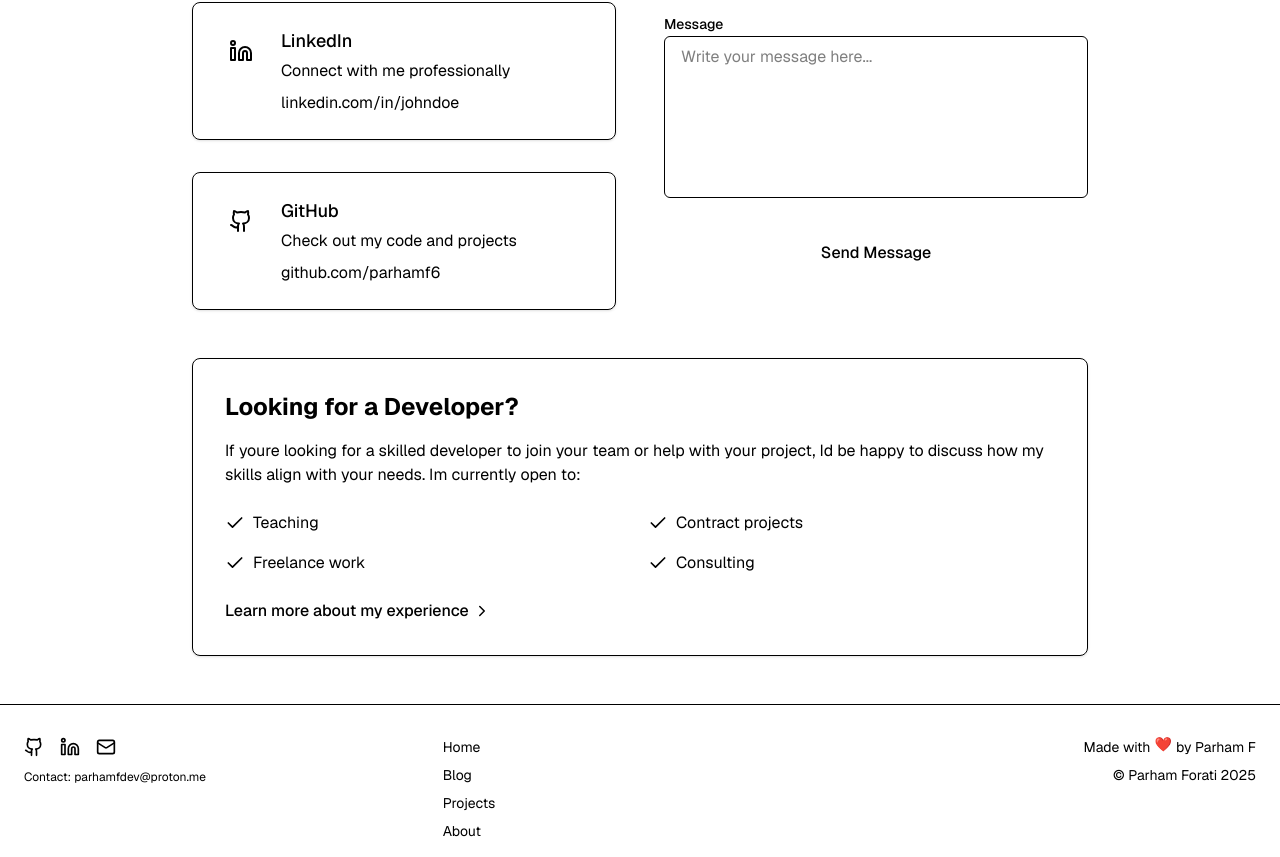
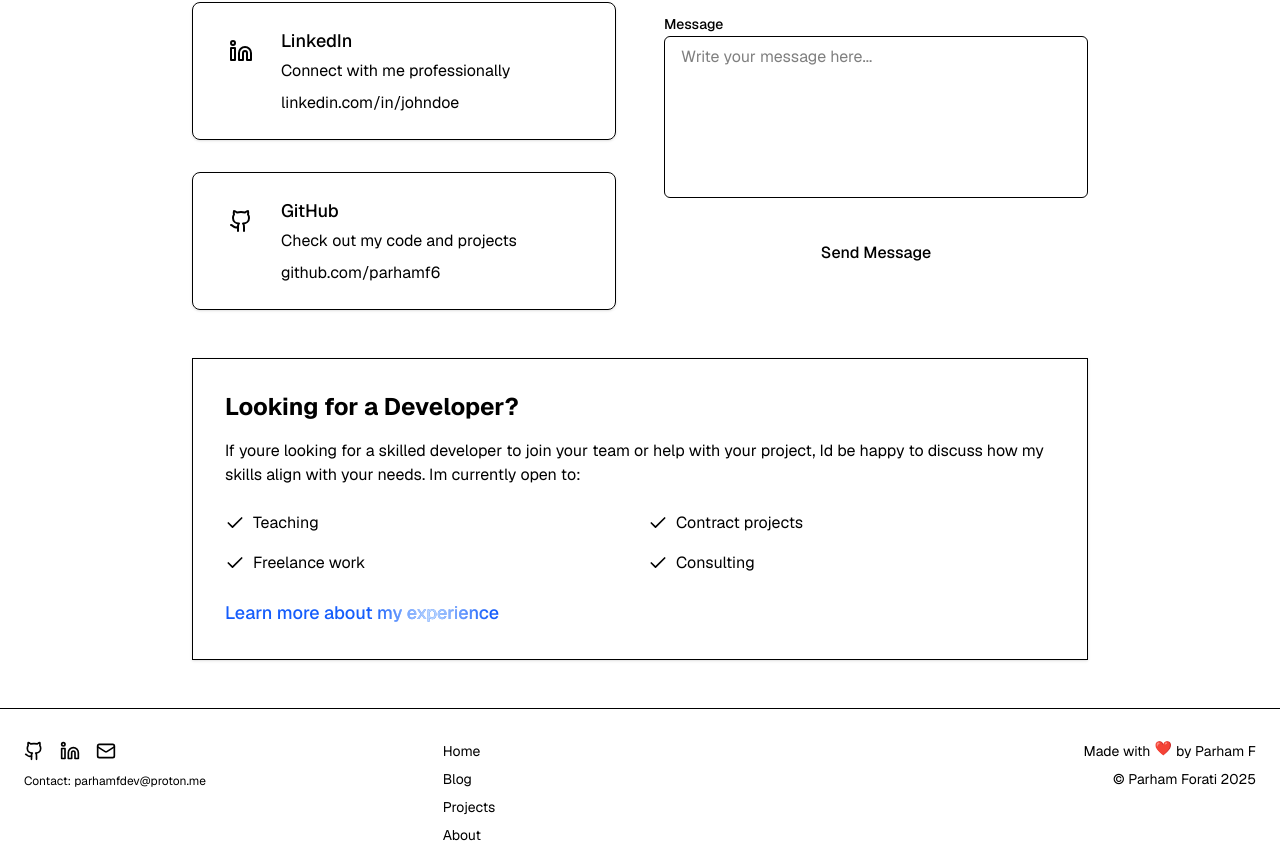
Before and after one commit to parhamf6/portfoblog, a Next.js app: page /contact in a window 1280 px wide. Shown: the part 455-1312 px from the top of the page. Built offline with nearby package versions, Linux system fonts and the light colour scheme.

Commit message:
upadate the readme file based on the project

```diff
--- a/fuatures/About/page/about.tsx
+++ b/fuatures/About/page/about.tsx
@@ -333,7 +333,7 @@ export default function AboutPage() {
                 Ive worked on numerous projects throughout my career, ranging from e-commerce platforms to data visualization tools.
                 Here are some highlights from my portfolio.
                 </p>
-                <div className="flex justify-center">
+                <div className="flex justify-center border rounded-xl">
                 <Link
                     href="/projects"
                     className="bg-primary text-primary-foreground hover:bg-primary/90 px-6 py-2.5 rounded-md font-medium transition-colors inline-flex items-center"
@@ -357,7 +357,7 @@ export default function AboutPage() {
                 </div>
             </section>
 
-            <section>
+            <section className=''>
                 <h2 className="text-2xl font-bold mb-6 pb-2 border-b">Education</h2>
                 <div className="group mb-6">
                 <div className="flex flex-col md:flex-row md:items-center justify-between mb-2">
--- a/fuatures/Contact/page/contact.tsx
+++ b/fuatures/Contact/page/contact.tsx
@@ -3,6 +3,7 @@
 import { useState } from 'react';
 import Link from 'next/link';
 // import { toast } from 'sonner';
+import { TextShimmer } from '@/fuatures/Home/ui/text-shimmer';
 
 export default function ContactPage() {
   const [formData, setFormData] = useState({
@@ -196,7 +197,7 @@ export default function ContactPage() {
                     <button
                     type="submit"
                     disabled={submitting}
-                    className="w-full bg-primary text-primary-foreground hover:bg-primary/90 px-6 py-3 rounded-md font-medium transition-colors disabled:opacity-70 disabled:cursor-not-allowed flex justify-center items-center"
+                    className="w-full hover:text-[#eab308] bg-primary text-primary-foreground hover:bg-primary/90 px-6 py-3 rounded-2xl font-medium transition-colors disabled:opacity-70 disabled:cursor-not-allowed flex justify-center items-center"
                     >
                     {submitting ? (
                         <div className="flex items-center">
@@ -229,7 +230,7 @@ export default function ContactPage() {
                 </form>
                 </div>
 
-                <div className="bg-card rounded-lg p-8 shadow-sm border border-border">
+                <div className="bg-card p-8 shadow-sm border border-border">
                 <h2 className="text-2xl font-bold mb-4">Looking for a Developer?</h2>
                 <p className="text-muted-foreground mb-6">
                     If youre looking for a skilled developer to join your team or help with your project,
@@ -309,21 +310,12 @@ export default function ContactPage() {
                     href="/about"
                     className="text-primary hover:underline font-medium inline-flex items-center"
                 >
-                    Learn more about my experience
-                    <svg
-                    xmlns="http://www.w3.org/2000/svg"
-                    width="18"
-                    height="18"
-                    viewBox="0 0 24 24"
-                    fill="none"
-                    stroke="currentColor"
-                    strokeWidth="2"
-                    strokeLinecap="round"
-                    strokeLinejoin="round"
-                    className="ml-1"
-                    >
-                    <path d="m9 18 6-6-6-6"/>
-                    </svg>
+                    <TextShimmer
+                            duration={1.2}
+                            className='text-lg font-medium [--base-color:theme(colors.blue.600)] [--base-gradient-color:theme(colors.blue.200)] dark:[--base-color:theme(colors.blue.700)] dark:[--base-gradient-color:theme(colors.blue.400)]'
+                            >
+                            Learn more about my experience
+                    </TextShimmer>
                 </Link>
                 </div>
             </div>
--- a/fuatures/Home/ui/blog-section.tsx
+++ b/fuatures/Home/ui/blog-section.tsx
@@ -12,7 +12,6 @@ import { getBlogPosts } from '@/actions/blog-actions';
 export default function BlogSection() {
   const [posts, setPosts] = useState<BlogPost[]>([]);
   const [loading, setLoading] = useState(true);
-
   useEffect(() => {
     const fetchPosts = async () => {
       try {
@@ -46,7 +45,7 @@ export default function BlogSection() {
           <div className=" mb-12">
             <h2 className="text-4xl font-bold mb-2 dark:text-foreground-dark">Blog</h2>
             <p className="text-textc-light dark:text-textc-dark text-lg">
-              Here are my top blog Posts.
+              Here are my Latest blog Posts.
             </p>
           </div>
           <div className='relative items-center mb-12 justify-center'>
```
Also changed, not shown: 1 other file (tests, documents, lock files or other folders).
